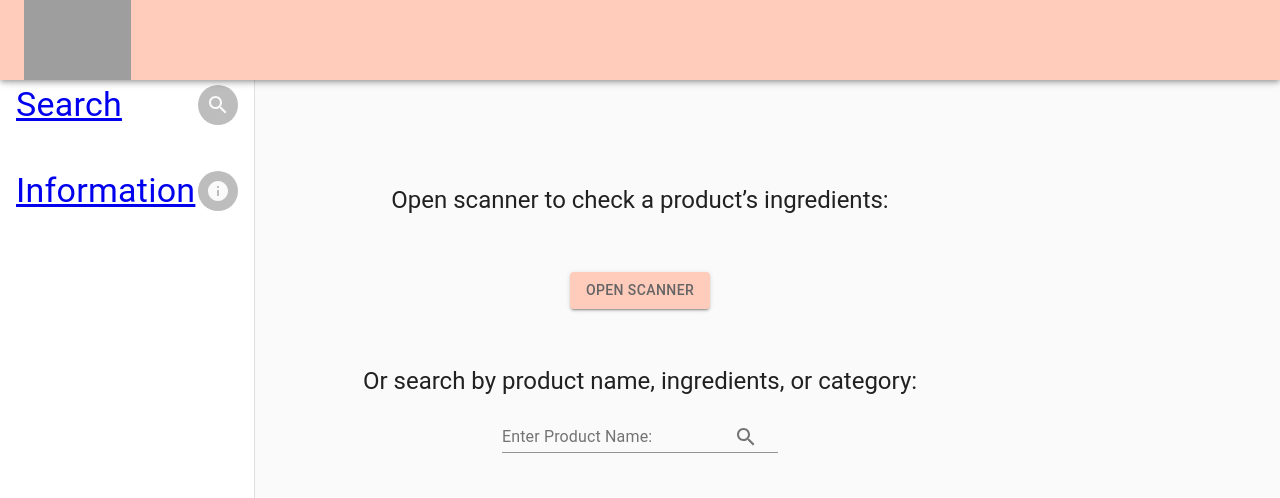
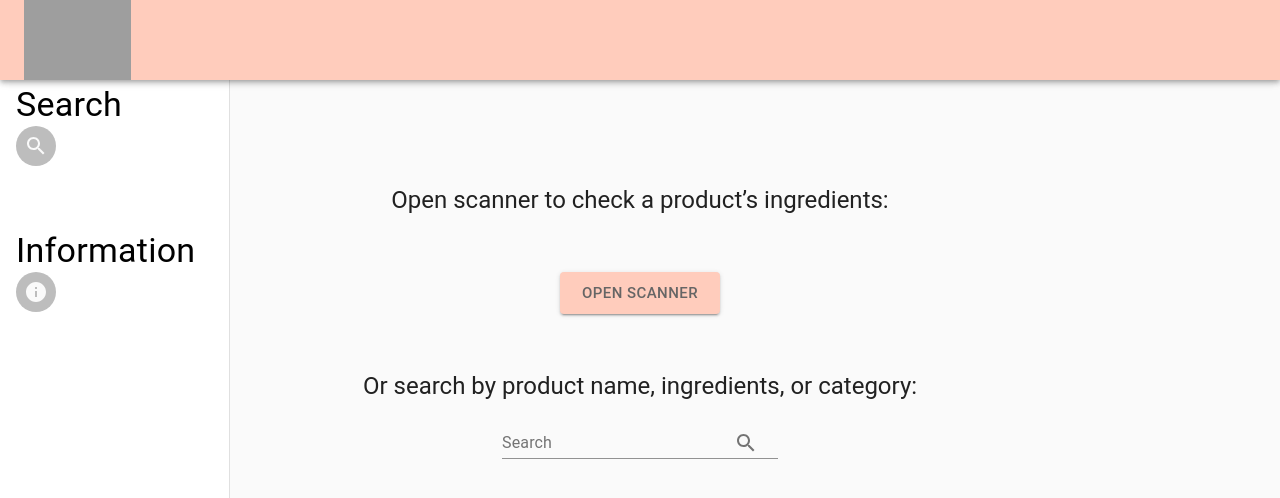
Before and after one commit to kaleyfawcett/Topical-Frontend, a React (Create React App) app in the folder topical/: page / in a window 1280 px wide. Shown: the top 498 px of the page. Built offline with nearby package versions, Linux system fonts and the light colour scheme; no server answers; grey boxes are pictures that could not be loaded.

Commit message:
styling changes, ready to go to staging

```diff
--- a/topical/src/components/About.js
+++ b/topical/src/components/About.js
@@ -14,7 +14,7 @@ function About () {
         <Typography
           variant='h5'
         >
-          This is a list of common skin irritants and more information. These 11 ingredients will be flagged by Topical when you search for them:
+          These 11 ingredients are the most common skin irritants identified by the Mayo Clinic. They will be flagged by Topical when you search for a product.
         </Typography>
         <br />
         <Typography
@@ -25,6 +25,7 @@ function About () {
         <Typography>
         Fragrance is defined by the FDA as a combination of chemicals that gives each perfume or cologne (including those used in other products) its distinct scent. Fragrance ingredients may be derived from petroleum or natural raw materials. Companies that manufacture perfume or cologne purchase fragrance mixtures from fragrance houses (companies that specialize in developing fragrances) to develop their own proprietary blends. In addition to “scent” chemicals that create the fragrance, perfumes and colognes also contain solvents, stabilizers, UV-absorbers, preservatives, and dyes. [1]
         </Typography>
+        <br />
         <Typography
           variant='h6'
         >
@@ -33,6 +34,7 @@ function About () {
         <Typography>
 Formaldehyde is used in cosmetics as a preservative.  In personal care products, formaldehyde can be added directly, or more often, it can be released from preservatives such as quaternium-15, DMDM hydantoin, imidazolidinyl urea, diazolidinyl urea, polyoxymethylene urea, sodium hydroxymethylglycinate, bromopol and glyoxal.[1]
         </Typography>
+        <br />
         <Typography
           variant='h6'
         >
@@ -41,6 +43,7 @@ Bacitracin
         <Typography>
 Bacitracin is an antibiotic agent used in a variety of topical and ophthalmic (“related to the eyes”) preparations. [2]
         </Typography>
+        <br />
         <Typography
           variant='h6'
         >
@@ -49,6 +52,7 @@ Benzophenone-4
         <Typography>
 Benzophenone-4 protects cosmetics and personal care products from deterioration by absorbing, reflecting, or scattering UV rays. When used as sunscreen ingredients, Benzophenone-4 can help protect the skin from UV rays. [3]
         </Typography>
+        <br />
         <Typography
           variant='h6'
         >
@@ -57,6 +61,7 @@ Benzalkonium Chloride
         <Typography>
 Benzalkonium chloride is used as a cleanser, antiseptic, and a preservative.[2]  In cosmetics and personal care products, Benzalkonium Chloride is used in the formulation of shampoos, personal cleanliness products, skin cleansers, and skin care and eye makeup preparations.[3]
         </Typography>
+        <br />
         <Typography
           variant='h6'
         >
@@ -65,6 +70,7 @@ Cobalt Chloride
         <Typography>
 Cobalt chloride can be present in almost any metallic object. It is also present in hair dyes and cosmetics. Cobalt sulfate is primarily used in the preparation of pigments.[2]
         </Typography>
+        <br />
         <Typography
           variant='h6'
         >
@@ -73,6 +79,7 @@ Potassium Dichromate
         <Typography>
 Potassium Dichromate is commonly used to in cosmetics to create a yellow or green color.  It is sometimes found in concealers, eyeliner, eye shadow, foundations, and powder.
         </Typography>
+        <br />
         <Typography
           variant='h6'
         >
@@ -81,6 +88,7 @@ Nickel
         <Typography>
 Nickel compounds are not permitted ingredients in cosmetics.  However, nickel contamination can occur in products that contain iron oxides, which are used in cosmetics to impart yellow, brown, red and even black color. [4]
         </Typography>
+        <br />
         <Typography
           variant='h6'
         >
@@ -89,6 +97,7 @@ Neomycin
         <Typography>
 Neomycin is used widely in topical creams, ointments, lotions, eye preparations and eardrops. It is also commonly found in combination preparations with other antibacterials and topical corticosteroids. [5]
         </Typography>
+        <br />
         <Typography
           variant='h6'
         >
@@ -97,6 +106,7 @@ Methylisothiazolinone
         <Typography>
 Methylisothiazolinone (MI) is a widely used preservative and biocide. [2]  It can instigate an immune system response that can include itching, burning, scaling, hives, and blistering of skin [6]
         </Typography>
+        <br />
         <Typography
           variant='h6'
         >
--- a/topical/src/components/NameSearch.js
+++ b/topical/src/components/NameSearch.js
@@ -29,7 +29,7 @@ const Search = ({ onSearchResults }) => {
     <div>
       <form onSubmit={handleSubmit}>
         <TextField
-          label='Enter Product Name:' value={productName}
+          label='Search' value={productName}
           onChange={event => setProductName(event.target.value)}
           InputProps={{
             endAdornment: (
--- a/topical/src/components/Navigation.js
+++ b/topical/src/components/Navigation.js
@@ -17,8 +17,9 @@ import InfoIcon from '@material-ui/icons/Info'
 import { Link } from 'react-router-dom'
 import MediaCard from './MediaCard'
 import Avatar from '@material-ui/core/Avatar'
+// import Link from '@material-ui/core/Link'
 
-const drawerWidth = 255
+const drawerWidth = 230
 const useStyles = makeStyles(theme => ({
   root: {
     display: 'flex'
@@ -49,9 +50,6 @@ const useStyles = makeStyles(theme => ({
   closeMenuButton: {
     marginRight: 'auto',
     marginLeft: 0
-  },
-  link: {
-    textDecoration: 'none'
   }
 }))
 
@@ -67,33 +65,33 @@ function Navigation () {
       <List>
         <ListItem button>
           <ListItemText>
-            <Link to='/'>
+            <Link to='/' style={{ textDecoration: 'none', color: '#000' }}>
               <Typography
                 variant='h4'
-                className={classes.link}
               >
                 Search
               </Typography>
+              <Avatar>
+                <SearchIcon />
+              </Avatar>
             </Link>
           </ListItemText>
-          <Avatar>
-            <SearchIcon />
-          </Avatar>
         </ListItem>
+        <br />
         <br />
         <ListItem button>
           <ListItemText>
-            <Link to='/about'>
+            <Link to='/about' style={{ textDecoration: 'none', color: '#000' }}>
               <Typography
                 variant='h4'
               >
                 Information
               </Typography>
+              <Avatar>
+                <InfoIcon />
+              </Avatar>
             </Link>
           </ListItemText>
-          <Avatar>
-            <InfoIcon />
-          </Avatar>
         </ListItem>
       </List>
     </div>
--- a/topical/src/components/ProductCard.js
+++ b/topical/src/components/ProductCard.js
@@ -25,10 +25,6 @@ const styles = muiBaseTheme => ({
       justifyContent: 'center',
       maxWidth: 200,
       maxHeight: 20
-    },
-    resultLink: {
-      textDecoration: 'none',
-      color: 'inherit'
     }
   }
 })
@@ -43,8 +39,7 @@ const ProductCard = props => {
         <CardContent className={classes.content}>
           <Typography>
             <Link
-              to={`/product/${upc}/`}
-              className={classes.resultLink}
+              to={`/product/${upc}/`} style={{ textDecoration: 'none', color: '#000' }}
             >
               <div key={upc}>
                 <Typography
@@ -52,7 +47,7 @@ const ProductCard = props => {
                 >
                   {name}
                 </Typography>
-                <Typography className={classes.resultLink}>
+                <Typography>
                   {upc}
                 </Typography>
                 <CardMedia className={classes.media}>
--- a/topical/src/components/QuaggaDisplay.js
+++ b/topical/src/components/QuaggaDisplay.js
@@ -14,11 +14,11 @@ function QuaggaDisplay ({ onSearchResults }) {
   return (
     <div>
       <Box m={7}>
-        <Button variant='contained' color='primary' onClick={() => setCamera(!camera)}>
+        <Button variant='contained' color='primary' size='large' onClick={() => setCamera(!camera)}>
           {camera ? 'Close Camera' : 'Open Scanner'}
         </Button>
       </Box>
-      <Box m={6}>
+      <Box m={5}>
         <div className='container'>
           {camera &&
             <div>
```
